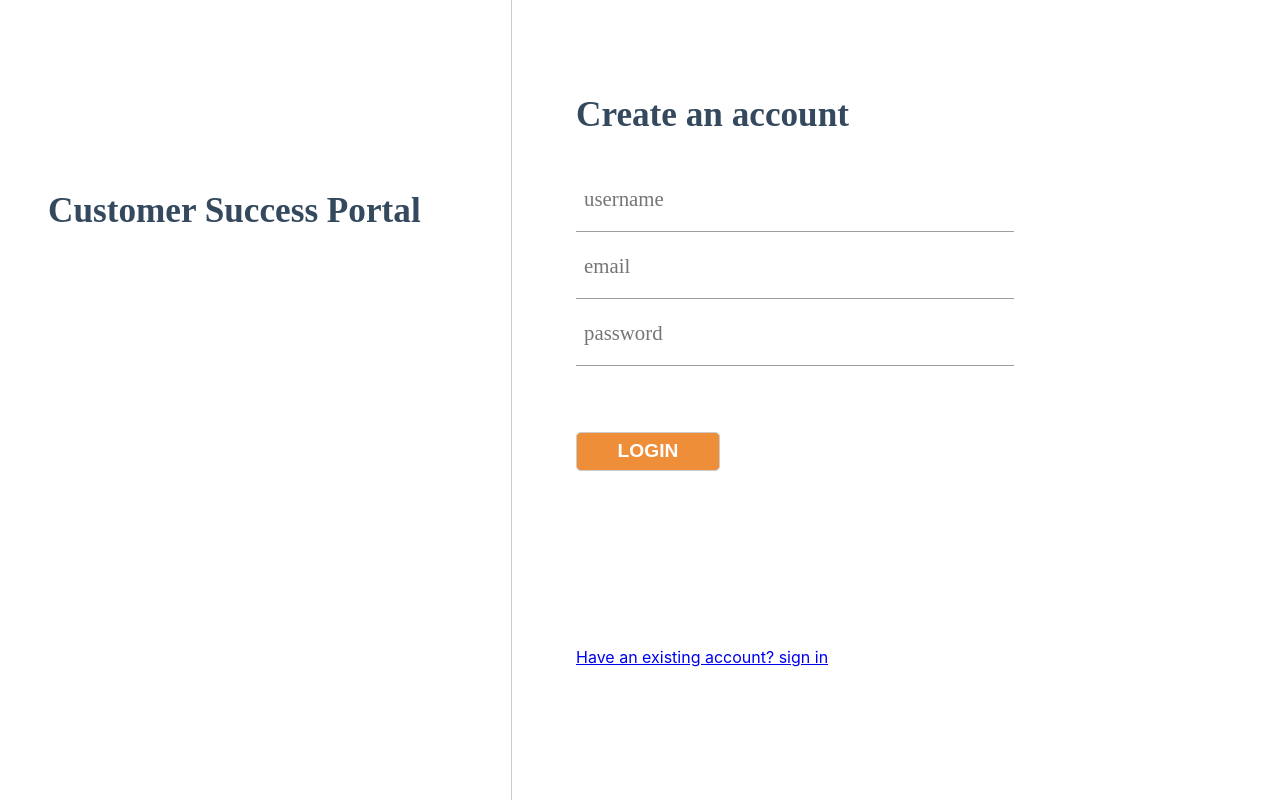
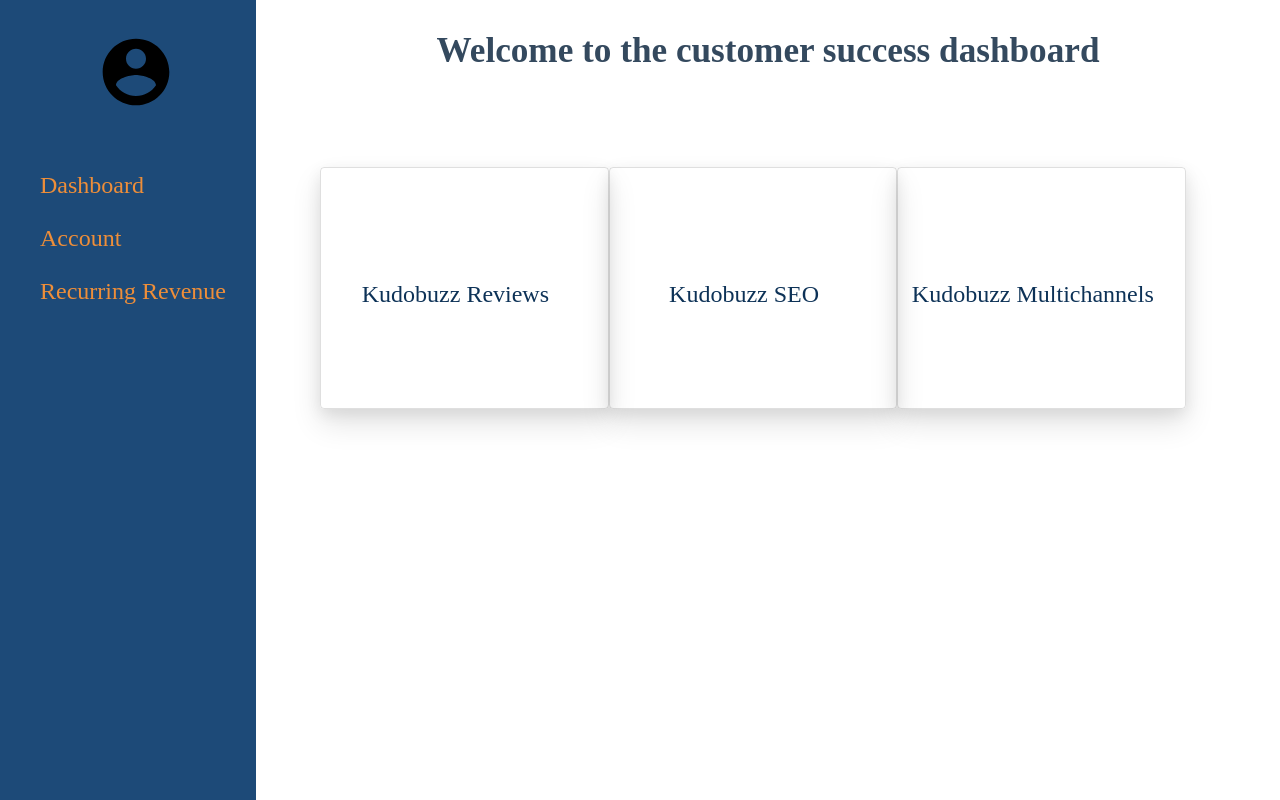
Before and after one commit to jakazzy/authapp, a React (Create React App) app: page / in a window 1280 px wide. Built offline with nearby package versions, Linux system fonts and the light colour scheme.

Commit message:
edit dashnboard.js

```diff
--- a/src/App.js
+++ b/src/App.js
@@ -1,5 +1,5 @@
 import React, { Component} from 'react';
-import Signup from './auth/Signup'
+import Dashboard from './Dashboard'
 
 
 class App extends Component{
@@ -7,7 +7,7 @@
   render(){
     return(
       <div>
-       <Signup/>
+       <Dashboard/>
       </div>
     )
   }
--- /dev/null
+++ b/src/Dashboard.js
@@ -0,0 +1,42 @@
+import React, { Component} from 'react';
+import avatar from './images/avatar.svg'
+
+
+class Dashboard extends Component{
+
+  render(){
+    return(
+
+    <div className="dashboard-container">
+        <div className="sidebar">
+            <div className="avatar">
+                <img src={avatar} alt="account avatar" width="80" height="80"/>
+            </div>
+
+            <ul className="dashboard-content text">
+                <li className="dashboard-item"><a href="dashboard.htm">Dashboard</a></li>
+                <li className="dashboard-item"><a href="account.html">Account</a></li>
+                <li className="dashboard-item"><a href="recurring.html">Recurring Revenue</a></li>
+            </ul>
+        </div>
+
+        <div className="main">
+        <h2 className="dashboard-area-text title-text">Welcome to the customer success dashboard</h2>
+            <ul className="cards">
+                <li className="card-item">
+                    <a className="text" href="reviews.html">Kudobuzz Reviews</a>
+                </li>
+                <li className="card-item">
+                    <a className="text" href="seo.html">Kudobuzz SEO</a>
+                </li>
+                <li className="card-item">
+                    <a className="text" href="channels.html">Kudobuzz Multichannels</a>
+                </li>
+            </ul>
+        </div>
+    </div>
+    )
+  }
+
+}
+export default Dashboard;
```
Also changed, not shown: src/images/avatar.svg (added).
